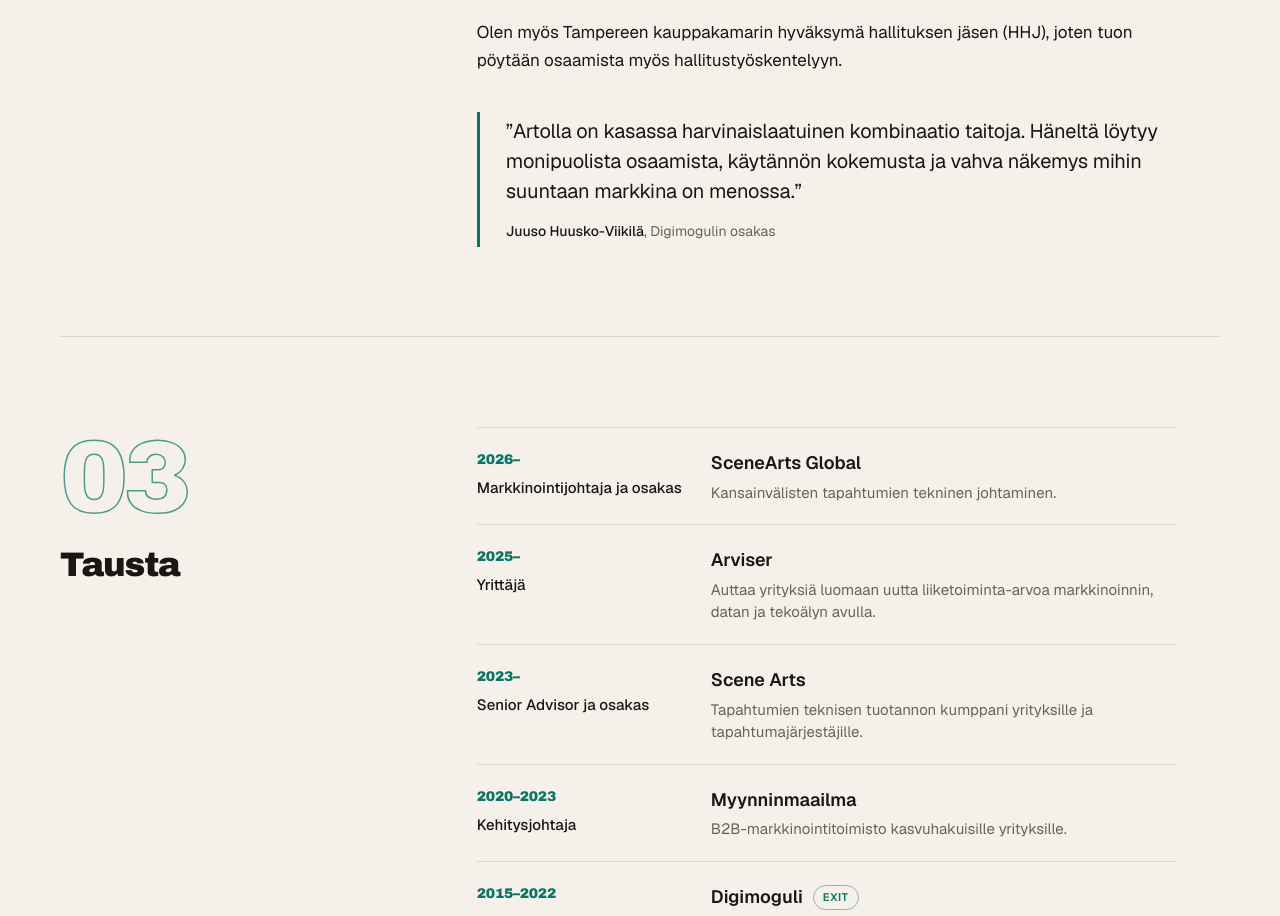
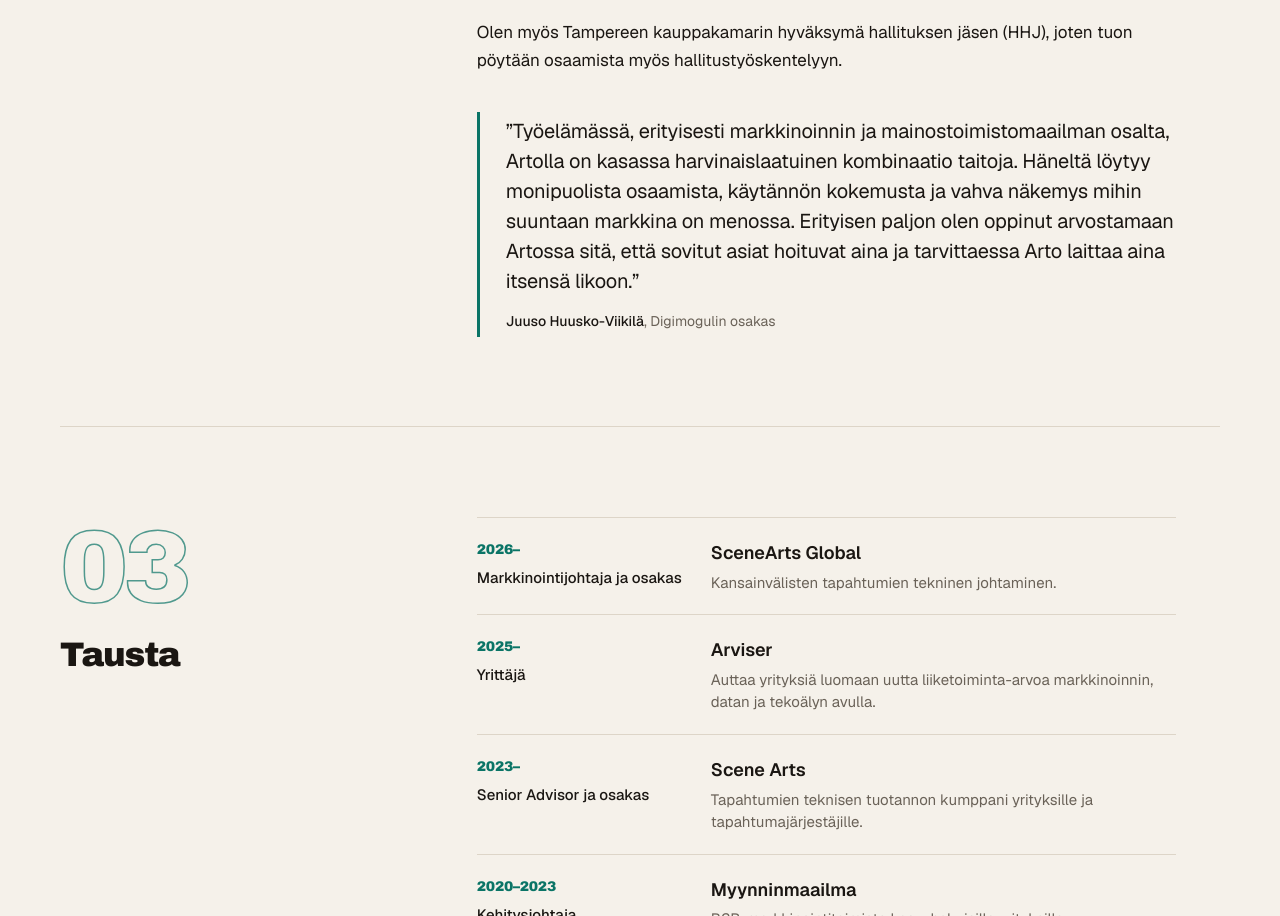
Before and after one commit to arviser/site-arto, a website: page public/index.html in a window 1280 px wide. Shown: the part 2156-3072 px from the top of the page. Drawn offline with nearby package versions, Linux system fonts and the light colour scheme; a web font is replaced by a local one.

Commit message:
Suositus: koko kappale sanasta sanaan
Co-Authored-By: Claude Sonnet 5.5 <noreply@anthropic.com>
Claude-Session: https://claude.ai/code/session_01QyRZhjX8JoBYQpy9KLGQNT

```diff
--- a/public/index.html
+++ b/public/index.html
@@ -275,7 +275,7 @@ footer .wrap { display: flex; justify-content: space-between; gap: 16px; flex-wr
           <p>Yrittäjyyden lisäksi olen mukana aktiivisena omistajana ja sijoittajana silloin, kun oma osaamiseni voi kasvattaa yrityksen arvoa. Olen osakkaana tapahtumatekniikka-alalla toimivissa <a href="https://scenearts.fi" target="_blank" rel="noopener">Scene Artsissa</a> ja <a href="https://sceneartsglobal.com" target="_blank" rel="noopener">SceneArts Globalissa</a>, joiden liiketoiminnan kehittämiseen osallistun markkinoinnin ja muun neuvonannon keinoin.</p>
           <p>Olen myös Tampereen kauppakamarin hyväksymä hallituksen jäsen (HHJ), joten tuon pöytään osaamista myös hallitustyöskentelyyn.</p>
           <figure class="quote">
-            <blockquote>”Artolla on kasassa harvinaislaatuinen kombinaatio taitoja. Häneltä löytyy monipuolista osaamista, käytännön kokemusta ja vahva näkemys mihin suuntaan markkina on menossa.”</blockquote>
+            <blockquote>”Työelämässä, erityisesti markkinoinnin ja mainostoimistomaailman osalta, Artolla on kasassa harvinaislaatuinen kombinaatio taitoja. Häneltä löytyy monipuolista osaamista, käytännön kokemusta ja vahva näkemys mihin suuntaan markkina on menossa. Erityisen paljon olen oppinut arvostamaan Artossa sitä, että sovitut asiat hoituvat aina ja tarvittaessa Arto laittaa aina itsensä likoon.”</blockquote>
             <figcaption><strong>Juuso Huusko-Viikilä</strong>, Digimogulin osakas</figcaption>
           </figure>
         </div>
```
